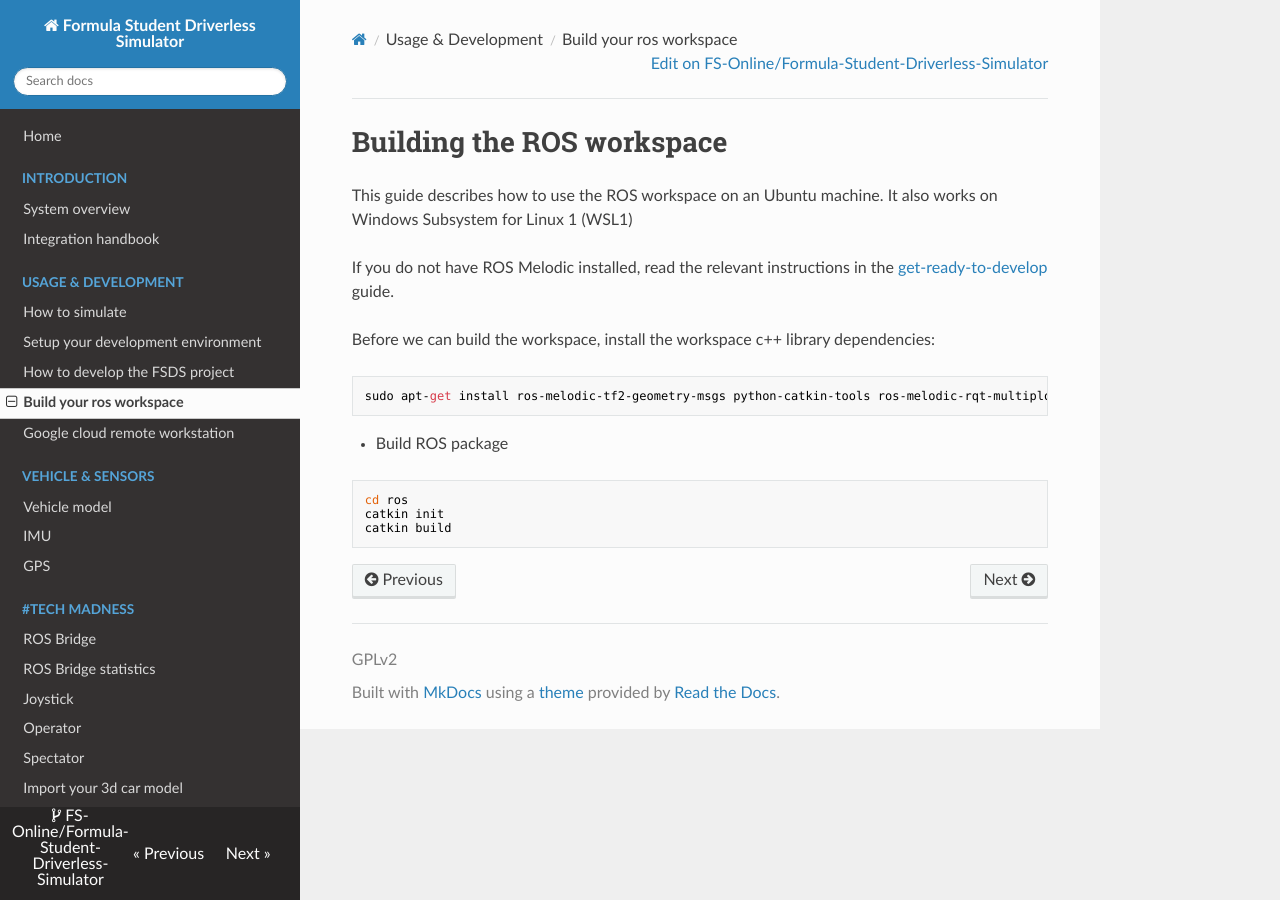
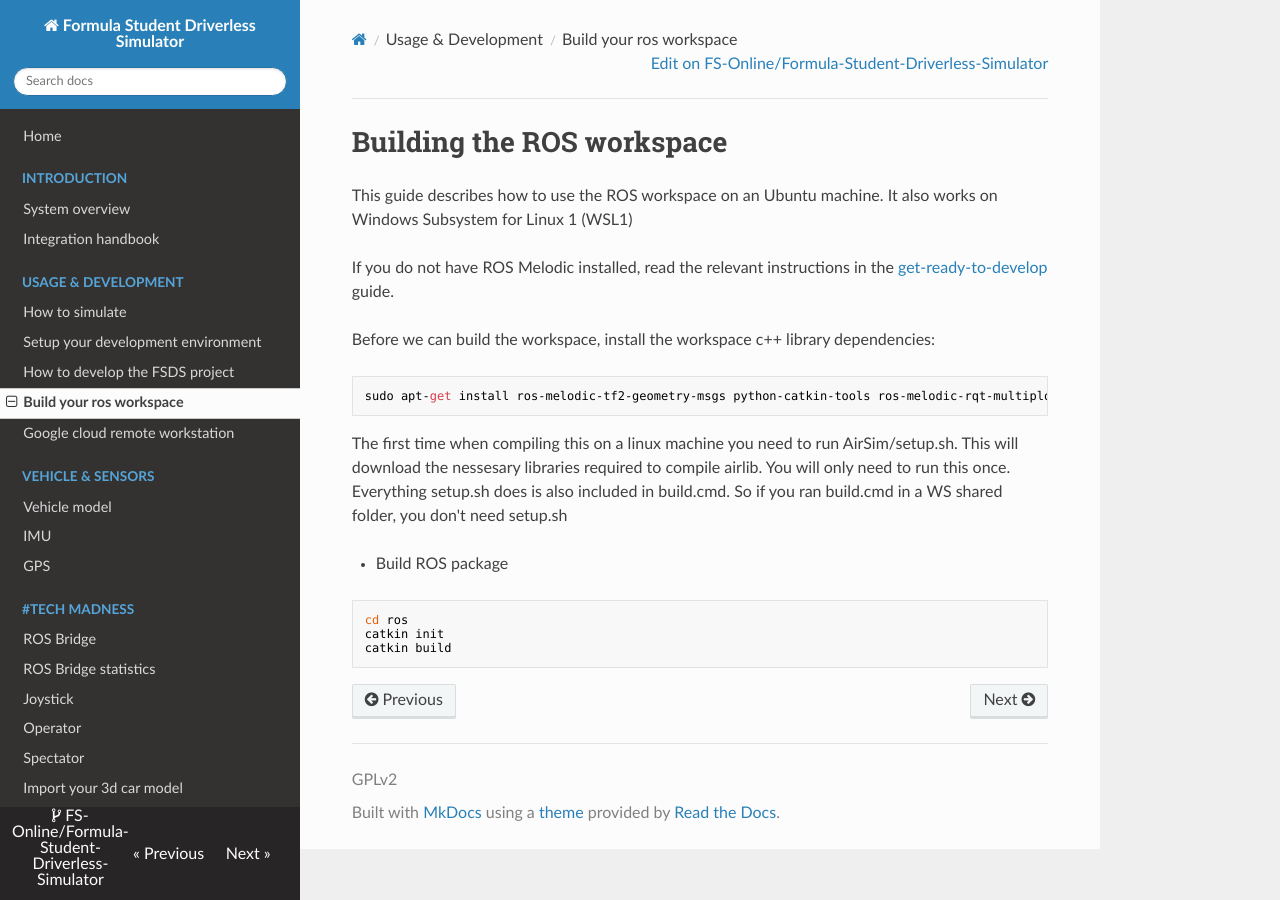
Before and after one commit to FS-Driverless/Formula-Student-Driverless-Simulator, an MkDocs documentation site: the page built from docs/building-ros.md, in a window 1280 px wide. Built offline with MkDocs 1.6.1, drawn with Linux system fonts in a browser that asks for light colours; nearby versions of some CDN libraries; comment, search, counter and statistics services are not loaded.

Commit message:
Thanks david

````diff
--- a/docs/building-ros.md
+++ b/docs/building-ros.md
@@ -9,6 +9,12 @@ Before we can build the workspace, install the workspace c++ library dependencie
 sudo apt-get install ros-melodic-tf2-geometry-msgs python-catkin-tools ros-melodic-rqt-multiplot ros-melodic-joy ros-melodic-cv-bridge ros-melodic-image-transport libyaml-cpp-dev libcurl4-openssl-dev
 ```
 
+The first time when compiling this on a linux machine you need to run AirSim/setup.sh.
+This will download the nessesary libraries required to compile airlib.
+You will only need to run this once.
+Everything setup.sh does is also included in build.cmd.
+So if you ran build.cmd in a WS shared folder, you don't need setup.sh
+
 - Build ROS package
 ```
 cd ros
````
Also changed, not shown: docs/how-to-develop.md (+2 -0 lines).
